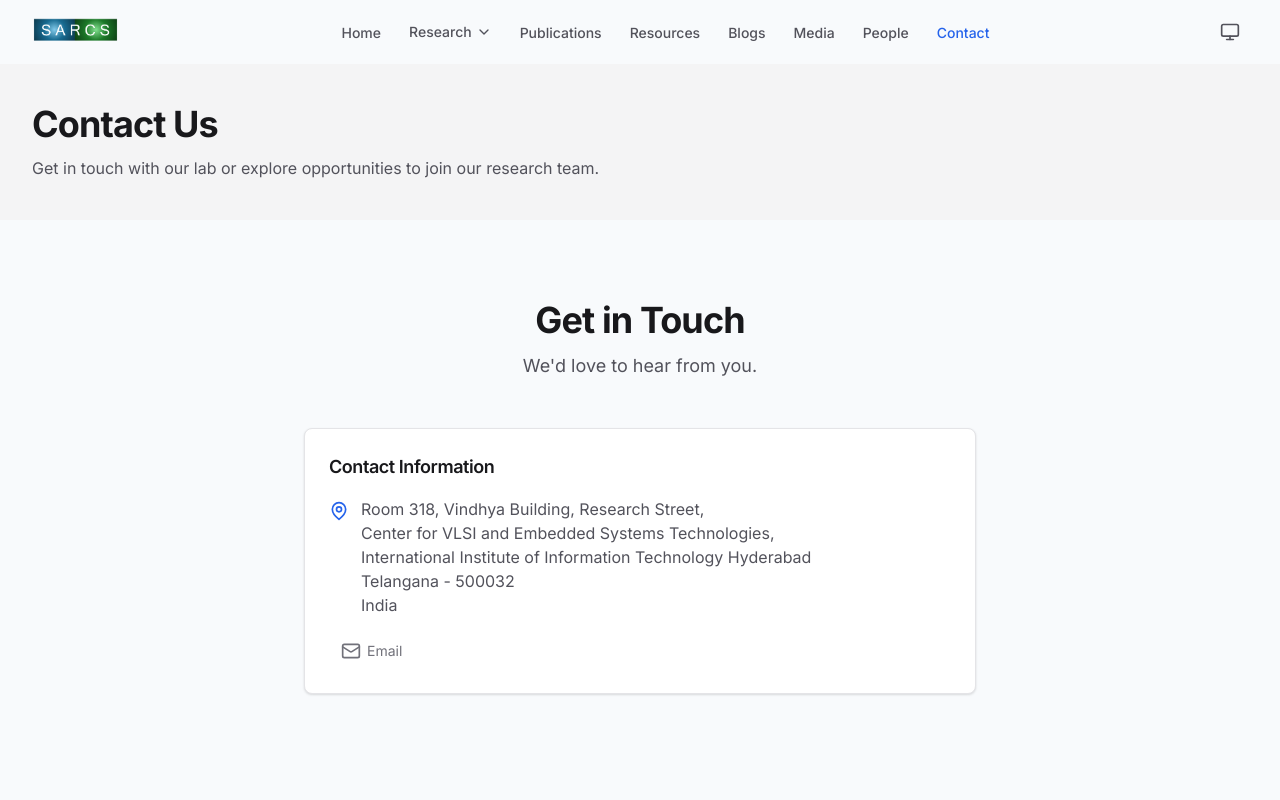
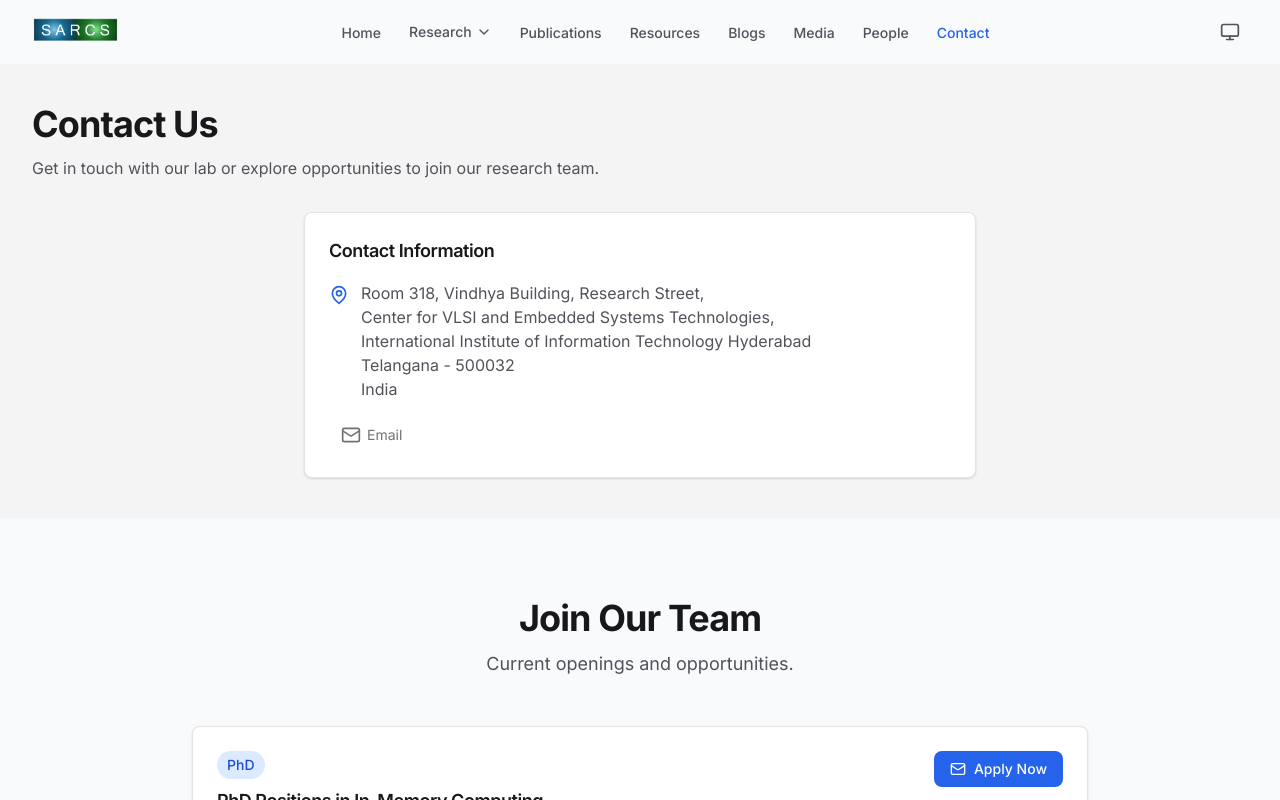
Before and after one commit to SARCS-Research-Group-IIITH/SARCS-Research-Group-IIITH.github.io, a Next.js app: page /contact in a window 1280 px wide. Shown: the top 800 px of the page. Built offline with nearby package versions, Linux system fonts and the light colour scheme.

Commit message:
feat: update contact page layout and add PageHeader children support

```diff
--- a/app/contact/page.tsx
+++ b/app/contact/page.tsx
@@ -36,25 +36,15 @@ export default function ContactPage() {
       <PageHeader
         title="Contact Us"
         description="Get in touch with our lab or explore opportunities to join our research team."
-      />
-
-      {/* Contact Info Section */}
-      <Section>
-        <div className="mx-auto max-w-4xl">
-          <SectionHeader
-            title="Get in Touch"
-            subtitle="We'd love to hear from you."
-            align="center"
+      >
+        <div className="mx-auto mt-8 max-w-2xl">
+          <ContactInfo
+            address={labInfo.address}
+            email={labInfo.email}
+            phone={labInfo.phone}
           />
-          <div className="mx-auto max-w-2xl">
-            <ContactInfo
-              address={labInfo.address}
-              email={labInfo.email}
-              phone={labInfo.phone}
-            />
-          </div>
         </div>
-      </Section>
+      </PageHeader>
 
       {/* Openings Section */}
       <Section className="pt-0">
--- a/app/people/page.tsx
+++ b/app/people/page.tsx
@@ -60,11 +60,11 @@ export default function PeoplePage() {
       </Section>
 
       {/* Alumni */}
-      {alumni.length > 0 && (
+      {/* {alumni.length > 0 && (
         <Section>
           <AlumniList alumni={alumni} />
         </Section>
-      )}
+      )} */}
     </>
   );
 }
--- a/components/ui/Section.tsx
+++ b/components/ui/Section.tsx
@@ -75,9 +75,10 @@ interface PageHeaderProps {
   title: string;
   description?: string;
   className?: string;
+  children?: React.ReactNode;
 }
 
-export function PageHeader({ title, description, className = '' }: PageHeaderProps) {
+export function PageHeader({ title, description, className = '', children }: PageHeaderProps) {
   return (
     <div className={`bg-surface-100 dark:bg-surface-900 ${className}`}>
       <div className="container-page py-8 md:py-10">
@@ -89,6 +90,7 @@ export function PageHeader({ title, description, className = '' }: PageHeaderPro
             {description}
           </p>
         )}
+        {children}
       </div>
     </div>
   );
--- a/data/lab-info.json
+++ b/data/lab-info.json
@@ -13,10 +13,10 @@
     ],
     "email": "priyesh.shukla@iiit.ac.in",
     "socialLinks": {
-      "linkedin": "https://linkedin.com/in/professor-name",
+      "linkedin": "https://www.linkedin.com/in/priyesh-shukla-97b278218/",
       "twitter": "https://twitter.com/sarcs_lab",
       "github": "https://github.com/SARCS-Research-Group-IIITH",
-      "googleScholar": "https://scholar.google.com/citations?user=PLACEHOLDER",
+      "googleScholar": "https://scholar.google.com/citations?user=on_nvPYAAAAJ",
       "youtube": "https://youtube.com/@sarcs-lab"
     },
     "affiliations": [
```
Also changed, not shown: data/people.json (+4 -4 lines).
